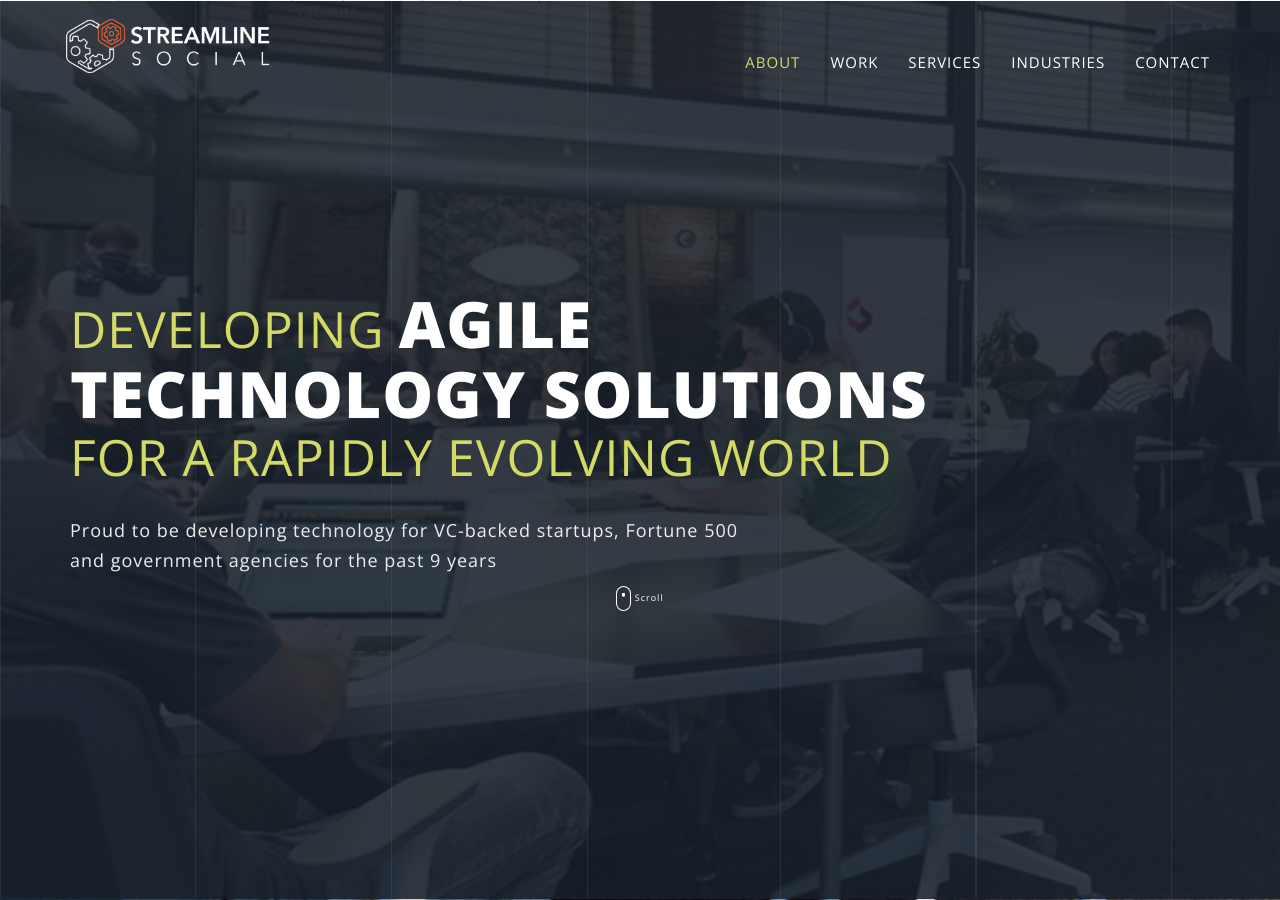
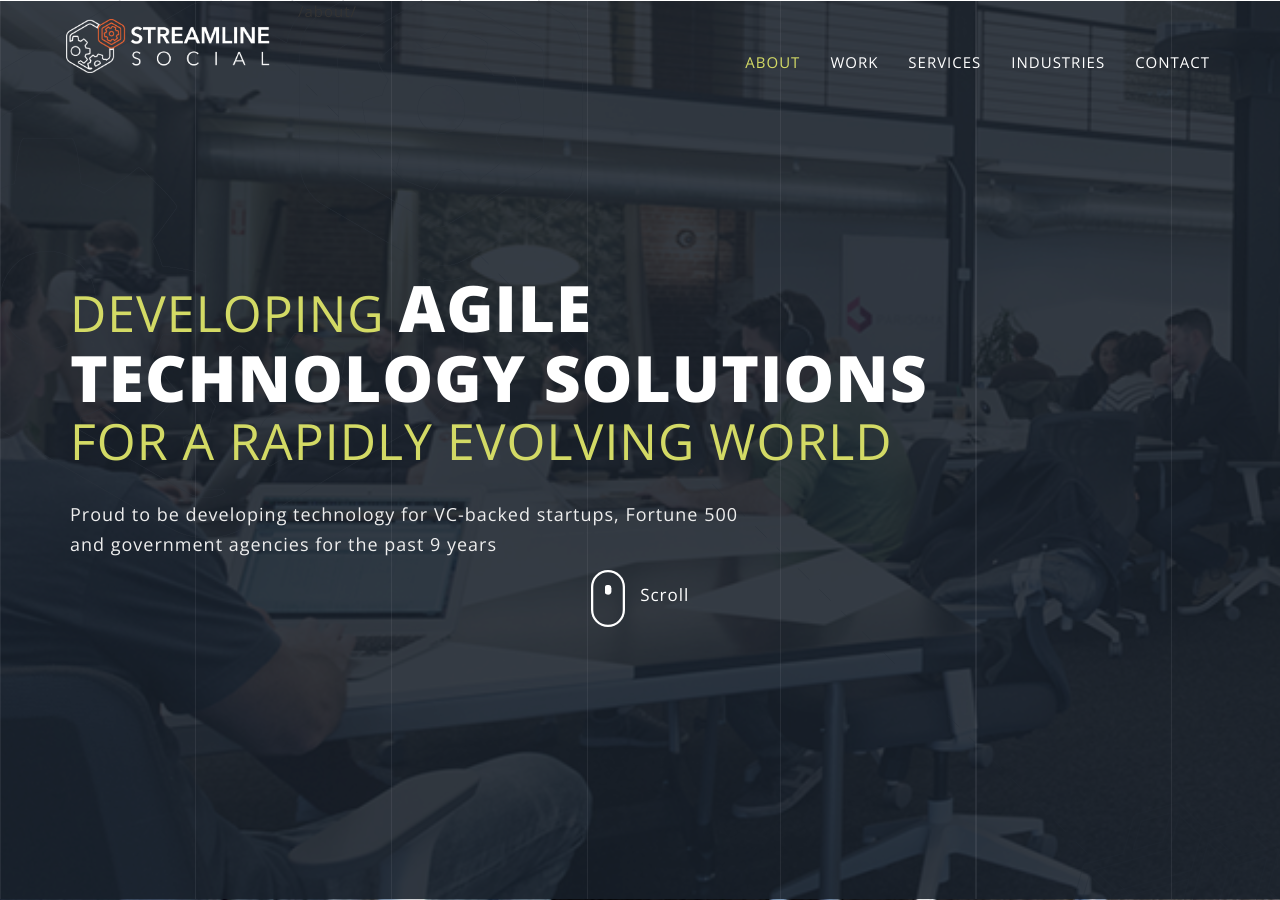
Before and after one commit to hadarwissotzky/streamlinesocial.github.io, a Jekyll site: the page built from about.html, in a window 1280 px wide and 900 px high. Built offline with Jekyll 4.4.1, drawn with Linux system fonts in a browser that asks for light colours; comment, search, counter and statistics services are not loaded.

Commit message:
updat scroll

```diff
--- a/_sass/akser/style.scss
+++ b/_sass/akser/style.scss
@@ -883,6 +883,15 @@
     }
 }
 
+.video-container .overlay .scroll img {
+  width: 3%;
+}
+
+.video-container .overlay .scroll span
+{
+    font-size: 17px;
+    padding-left: 12px;
+}
 .video-container section {
     text-align: left;
 
```
